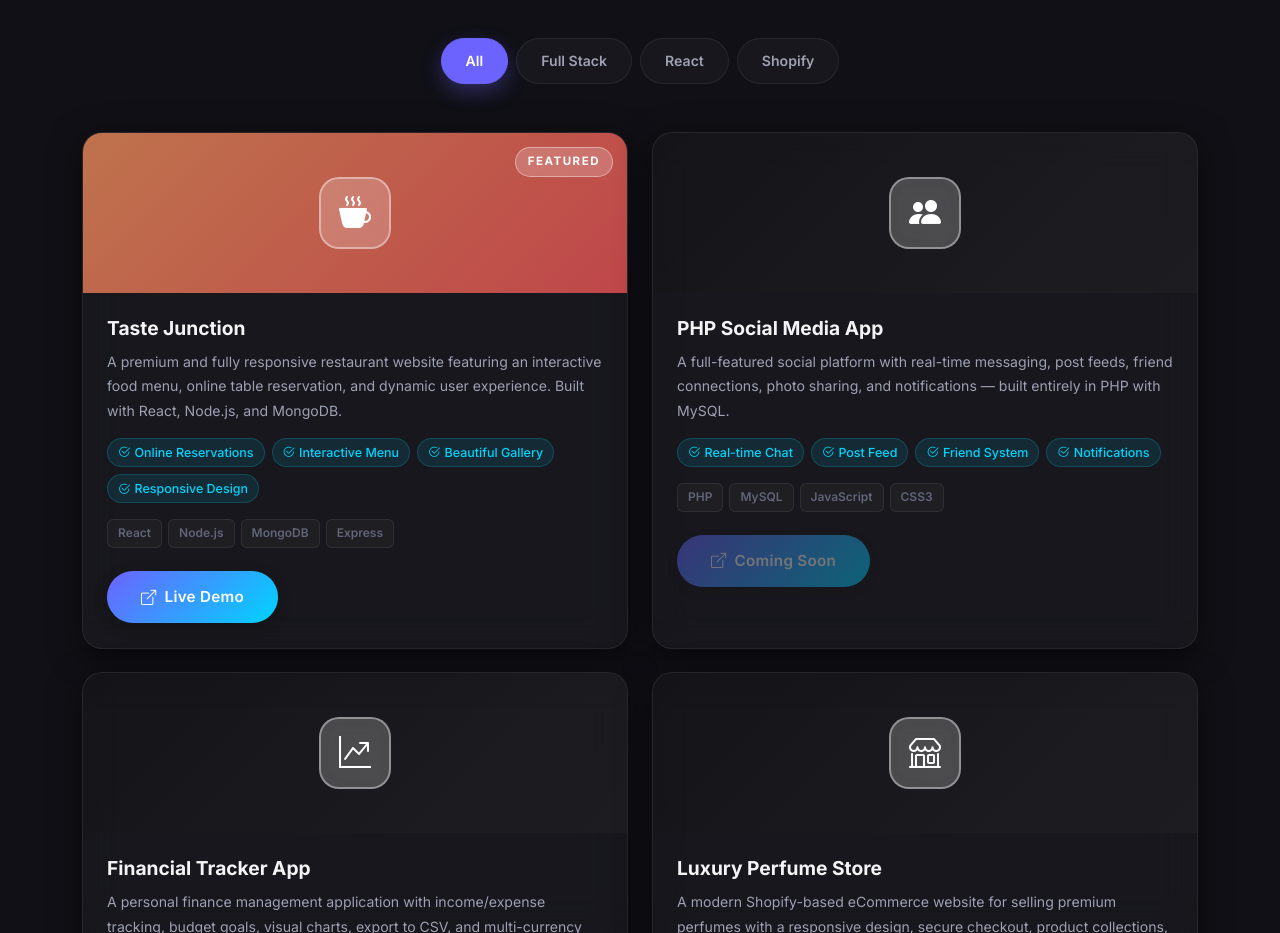
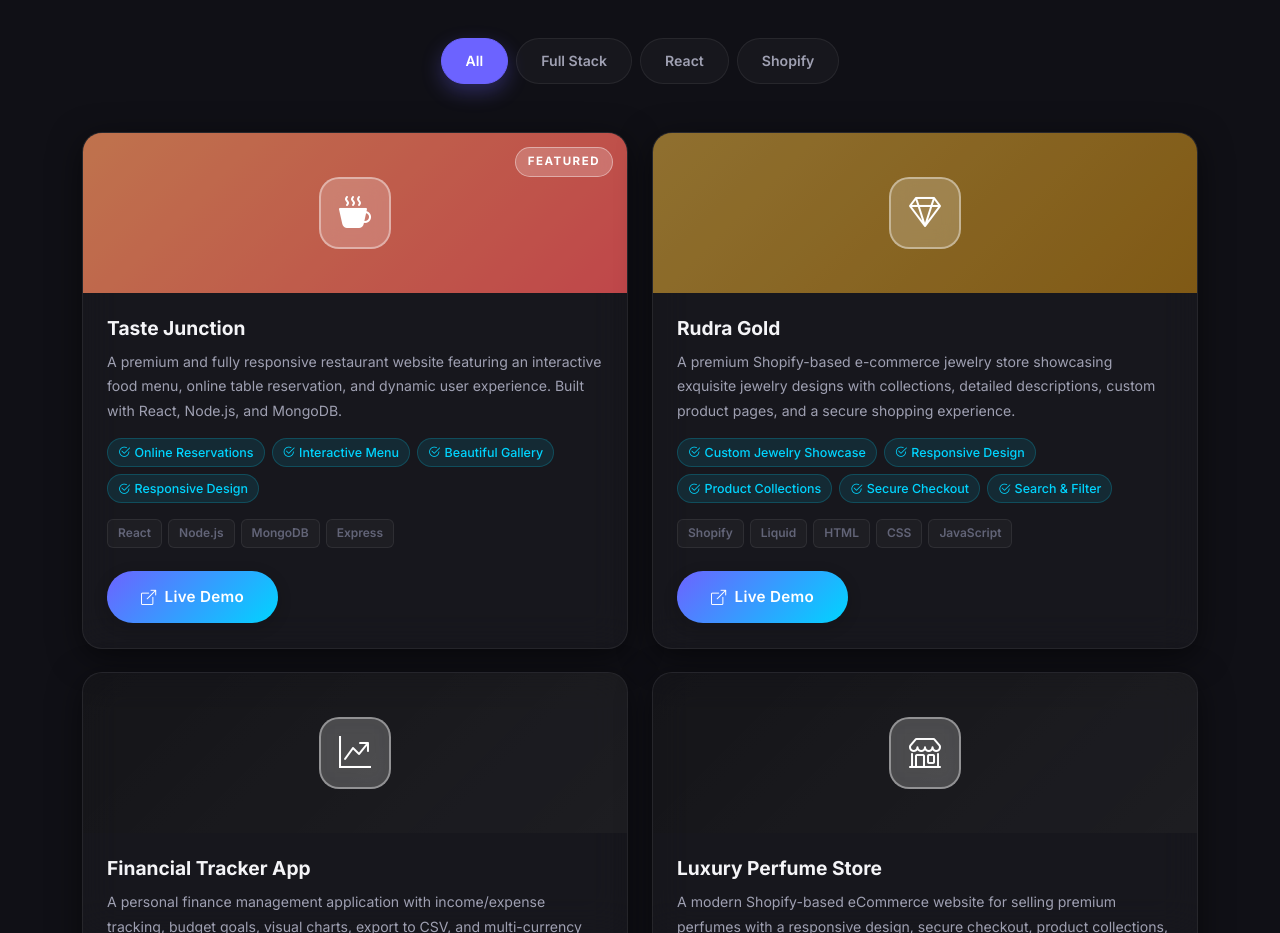
Before and after one commit to AvsarSuvagiyaCelvion/Avsar-Portfolio, a React (Vite) app: page / in a window 1280 px wide. Shown: the part 3080-4013 px from the top of the page. Built offline with nearby package versions, Linux system fonts and the light colour scheme; no server answers.

Commit message:
project change php social to rudra gold

```diff
--- a/src/data/portfolioData.js
+++ b/src/data/portfolioData.js
@@ -75,15 +75,15 @@ export const projects = [
   },
   {
     id: 3,
-    title: 'PHP Social Media App',
+    title: 'Rudra Gold',
     description:
-      'A full-featured social platform with real-time messaging, post feeds, friend connections, photo sharing, and notifications — built entirely in PHP with MySQL.',
-    tags: ['PHP', 'MySQL', 'JavaScript', 'CSS3'],
-    category: 'Full Stack',
-    icon: 'bi-people-fill',
-    // gradient: 'linear-gradient(135deg, #43e97b 0%, #38f9d7 100%)',
-    live: '#',
-    features: ['Real-time Chat', 'Post Feed', 'Friend System', 'Notifications'],
+      'A premium Shopify-based e-commerce jewelry store showcasing exquisite jewelry designs with collections, detailed descriptions, custom product pages, and a secure shopping experience.',
+    tags: ['Shopify', 'Liquid', 'HTML', 'CSS', 'JavaScript'],
+    category: 'Shopify',
+    icon: 'bi-gem',
+    gradient: 'linear-gradient(135deg, #bf953f 0%, #aa771c 100%)',
+    live: 'https://rudra-gold-3kqg5mzn.myshopify.com/',
+    features: ['Custom Jewelry Showcase', 'Responsive Design', 'Product Collections', 'Secure Checkout', 'Search & Filter'],
   },
   {
     id: 4,
```
